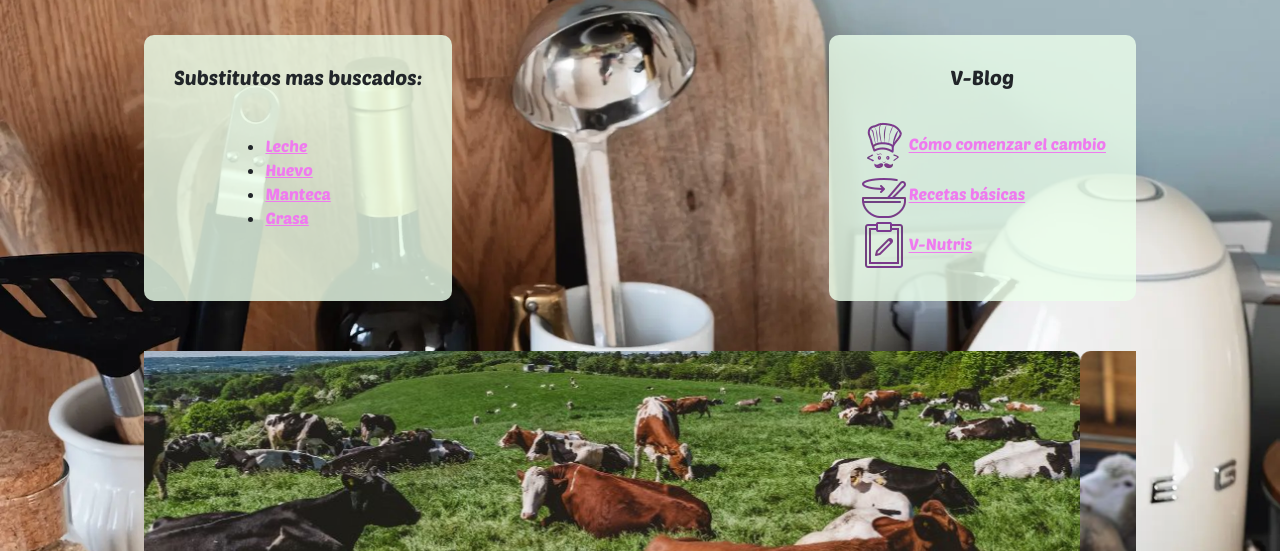
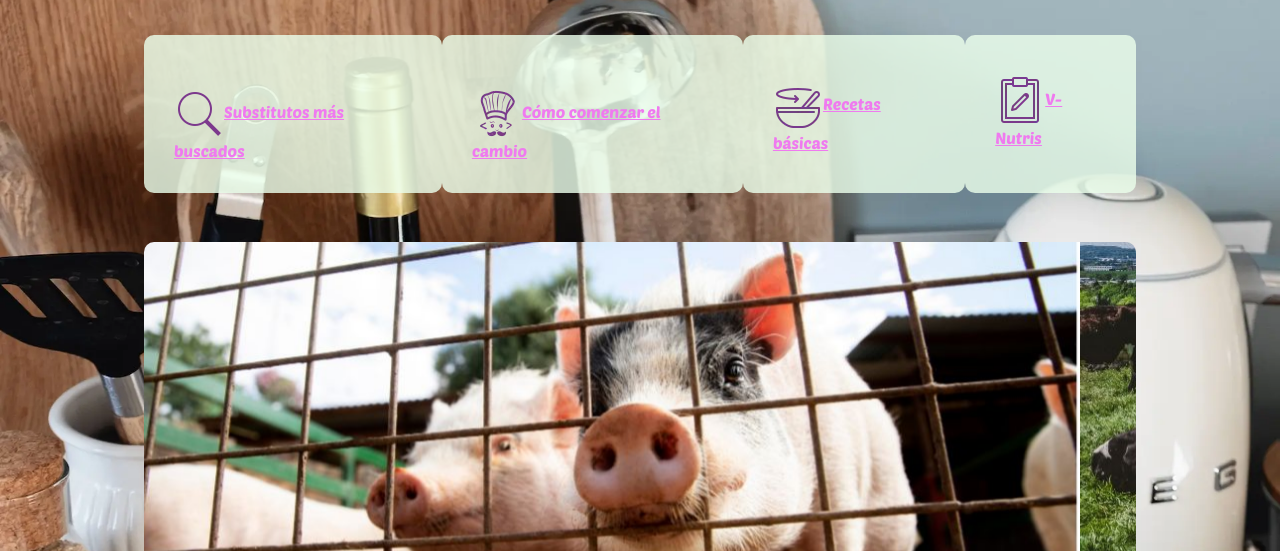
Before and after one commit to STEFA2023/Proyecto_final_STEFANIE_RODRIGUEZORIGINAL_Stefanie_Rodriguez, a website: page index.html in a window 1280 px wide. Shown: the part 249-800 px from the top of the page. Drawn offline with nearby package versions, Linux system fonts and the light colour scheme; a web font is replaced by a local one.

Commit message:
modificando el banner

```diff
--- a/index.html
+++ b/index.html
@@ -40,11 +40,15 @@
                         </li>
                         <li>
                         <li class="nav-item dropdown">
-                            <a class="nav-link dropdown-toggle" href="#" role="button" data-bs-toggle="dropdown"aria-expanded="false">+ Más</a>
+                            <a class="nav-link dropdown-toggle" href="#" role="button" data-bs-toggle="dropdown"
+                                aria-expanded="false">+ Más</a>
                             <ul class="dropdown-menu">
-                                <li><a class="dropdown-item" href="./pages/substitutos_mas_buscados.html">Substitutos más buscados</a></li>
-                                <li><a class="dropdown-item" href="./pages/como_comenzar_el_cambio.html">Cómo comenzar el cambio</a></li>
-                                <li><a class="dropdown-item" href="./pages/recetas_basicas.html">Recetas básicas</a></li>
+                                <li><a class="dropdown-item" href="./pages/substitutos_mas_buscados.html">Substitutos
+                                        más buscados</a></li>
+                                <li><a class="dropdown-item" href="./pages/como_comenzar_el_cambio.html">Cómo comenzar
+                                        el cambio</a></li>
+                                <li><a class="dropdown-item" href="./pages/recetas_basicas.html">Recetas básicas</a>
+                                </li>
                                 <li><a class="dropdown-item" href="./pages/v-nutris.html">V-Nutris</a></li>
                                 <li><a class="dropdown-item" href="./pages/v-activismo.html">V-Activismo</a></li>
                             </ul>
@@ -64,36 +68,34 @@
         <!--Box con link a pagina de los substitutos mas buscados-->
         <section class="grilla_box">
             <section class="box">
-                <h5>Substitutos mas buscados:</h5>
-                <ul class="lista_subst">
-                    <li>
-                        <a href="./pages/substitutos_mas_buscados.html">Leche</a>
-                    </li>
-                    <li>
-                        <a href="./pages/substitutos_mas_buscados.html">Huevo</a>
-                    </li>
-                    <li>
-                        <a href="./pages/substitutos_mas_buscados.html">Manteca</a>
-                    </li>
-                    <li>
-                        <a href="./pages/substitutos_mas_buscados.html">Grasa</a>
+                <ul class="v_blog">
+                    <li><img src="./img/icono_mas_buscados.png" alt="icono_lupa" class="icono_v-vlog" /><a
+                            href="./pages/substitutos_mas_buscados.html">Substitutos más buscados</a>
                     </li>
                 </ul>
             </section>
             <!--Box con link a V-Blog-->
             <section class="box">
-                <h5>V-Blog</h5>
+                <!--<h5>V-Blog</h5>-->
                 <ul class="v_blog">
                     <li>
                         <img src="./img/icono_como_comenzar_cambio.webp" alt="icono_como_comenzar_cambio"
                             class="icono_v-vlog" /><a href="./pages/como_comenzar_el_cambio.html"
                             class="como_comenzar_el_cambio">Cómo comenzar el cambio</a>
                     </li>
+                </ul>
+            </section>
+            <section class="box">
+                <ul class="v_blog">
                     <li>
                         <img src="./img/icono_recetas_basicas.webp" alt="icono_recetas_basicas"
                             class="icono_v-vlog" /><a href="./pages/recetas_basicas.html"
                             class="recetas_basicas">Recetas básicas</a>
                     </li>
+                </ul>
+            </section>
+            <section class="box">
+                <ul class="v_blog">
                     <li>
                         <img src="./img/icono_v_nutris.webp" alt="icono_v_nutris" class="icono_v-vlog" /><a
                             href="./pages/v-nutris.html" class="v_nutris">V-Nutris</a>
@@ -105,13 +107,13 @@
         <div id="carouselExampleSlidesOnly" class="carousel slide" data-bs-ride="carousel">
             <div class="carousel-inner">
                 <div class="carousel-item active">
-                    <img src="./img/vacas_banner.jpeg" class="d-block" alt="...">
+                    <a href="./pages/v-activismo.html"><img src="./img/cerdos_banner.jpeg" class="d-block w-100" alt="foto_cerdos"></a>
                 </div>
                 <div class="carousel-item">
-                    <img src="./img/corderos_banner.jpeg" class="d-block" alt="...">
+                    <a href="./pages/v-activismo.html"><img src="./img/vacas_banner.jpeg" class="d-block w-100" alt="foto_vacas_libres"></a>
                 </div>
                 <div class="carousel-item">
-                    <img src="./img/cerdos_banner.jpeg" class="d-block" alt="...">
+                    <a href="./pages/v-activismo.html"><img src="./img/corderos_banner.jpeg" class="d-block w-100" alt="foto_corderos"></a>
                 </div>
             </div>
         </div>
--- a/scss/views/_main-index.scss
+++ b/scss/views/_main-index.scss
@@ -38,19 +38,8 @@
             li a{
                 color: $color_letras;
             }
-            .link_v_activism{
-                        z-index: 1;
-                        text-align: center;
-                        color: #ed5aed;
-                        text-decoration: none;
-                        background: $color_fondos;
-                        padding: 5px 5px;
-                        border-radius: 10px;
-                        font-family: "Simply_Rounded"
-            }
     }
-    .d-block{
-        width: 100%;
+    .carousel-inner{
         border-radius: 10px;
         margin-top: 5%;
     }
```
Also changed, not shown: css/style.css, img/icono_mas_buscados.png (added), 1 other file.
